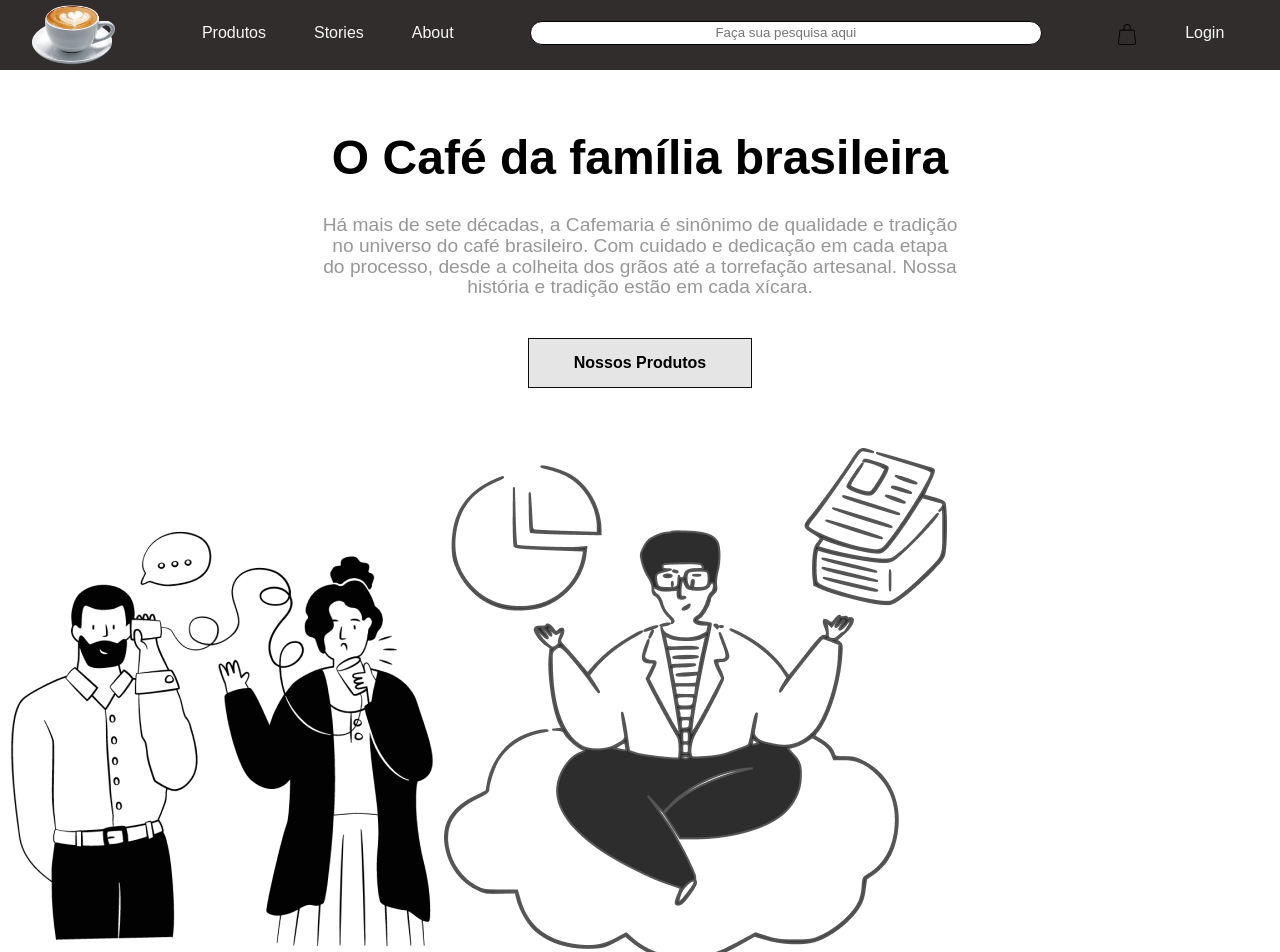
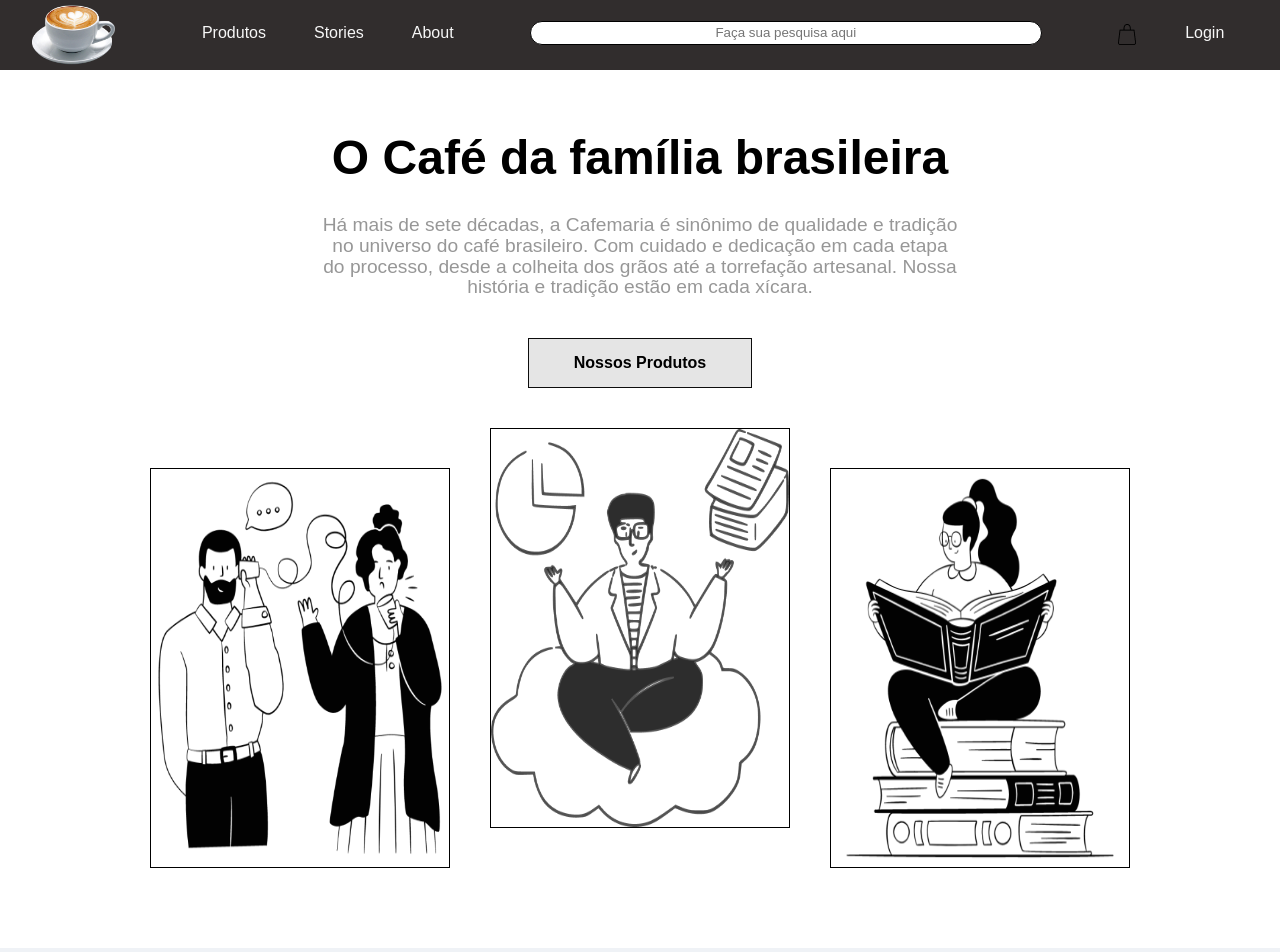
Before and after one commit to guipaterlini/Projeto-Cafemaria, a React (Create React App) app: page / in a window 1280 px wide. Shown: the top 952 px of the page. Built offline with nearby package versions, Linux system fonts and the light colour scheme.

Commit message:
Instalado o react-slick

```diff
--- a/package.json
+++ b/package.json
@@ -15,6 +15,7 @@
     "react-icons": "^4.8.0",
     "react-router-dom": "^6.11.0",
     "react-scripts": "5.0.1",
+    "react-slick": "^0.29.0",
     "styled-components": "^5.3.10",
     "typescript": "^4.9.5",
     "web-vitals": "^2.1.4"
--- a/src/components/PromotionBanner/Style.ts
+++ b/src/components/PromotionBanner/Style.ts
@@ -1,19 +1,19 @@
 import styled from "styled-components";
 
 export const BannerContainer = styled.div`
-  /* display: flex; */
-  /* justify-content: center; */
-  /* margin: 80px 0; */
+  display: flex;
+  justify-content: center;
+  margin: 80px 0;
 `;
 
 export const Image = styled.img`
-  /* margin: 0; */
-  /* max-width: 300px; */
-  /* height: 50vh; */
-  /* margin: 0 20px; */
-  /* border: 1px solid #000; */
+  margin: 0;
+  max-width: 300px;
+  height: 50vh;
+  margin: 0 20px;
+  border: 1px solid #000;
 
-  /* &:nth-child(2) {
+  &:nth-child(2) {
     margin-top: -40px;
-  } */
+  }
 `;
```
Also changed, not shown: 1 other file (tests, documents, lock files or other folders).
